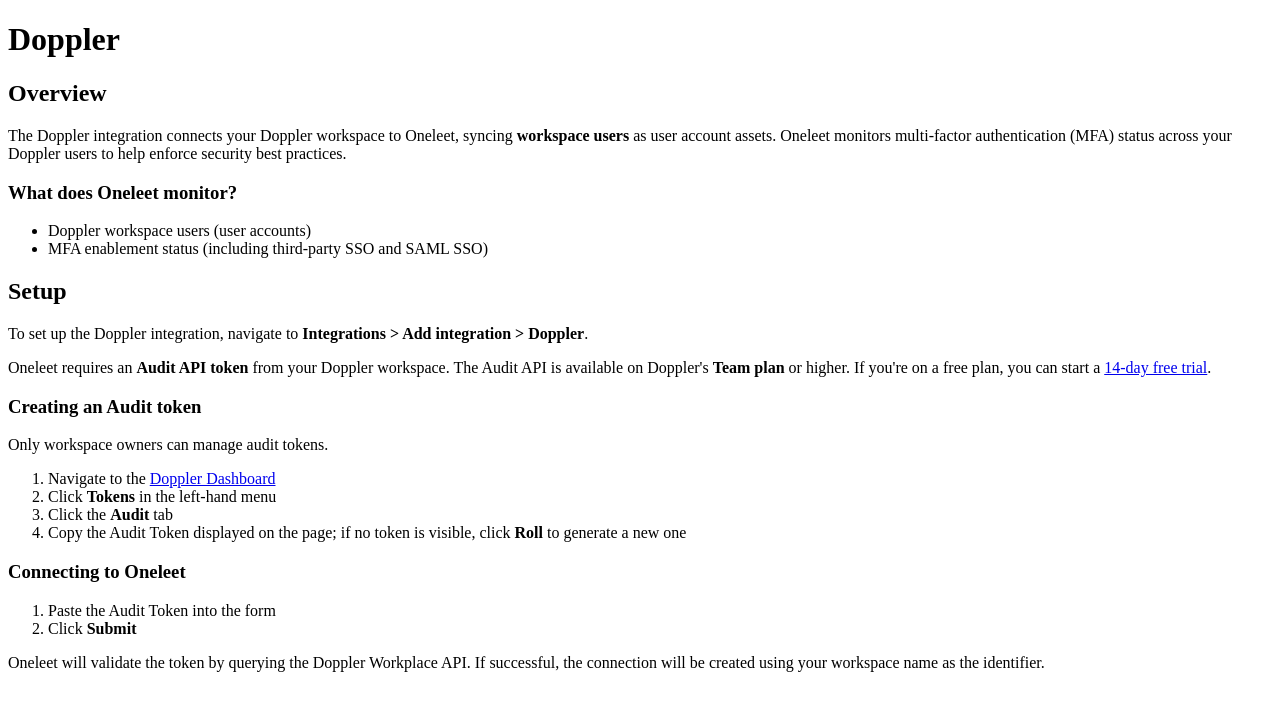
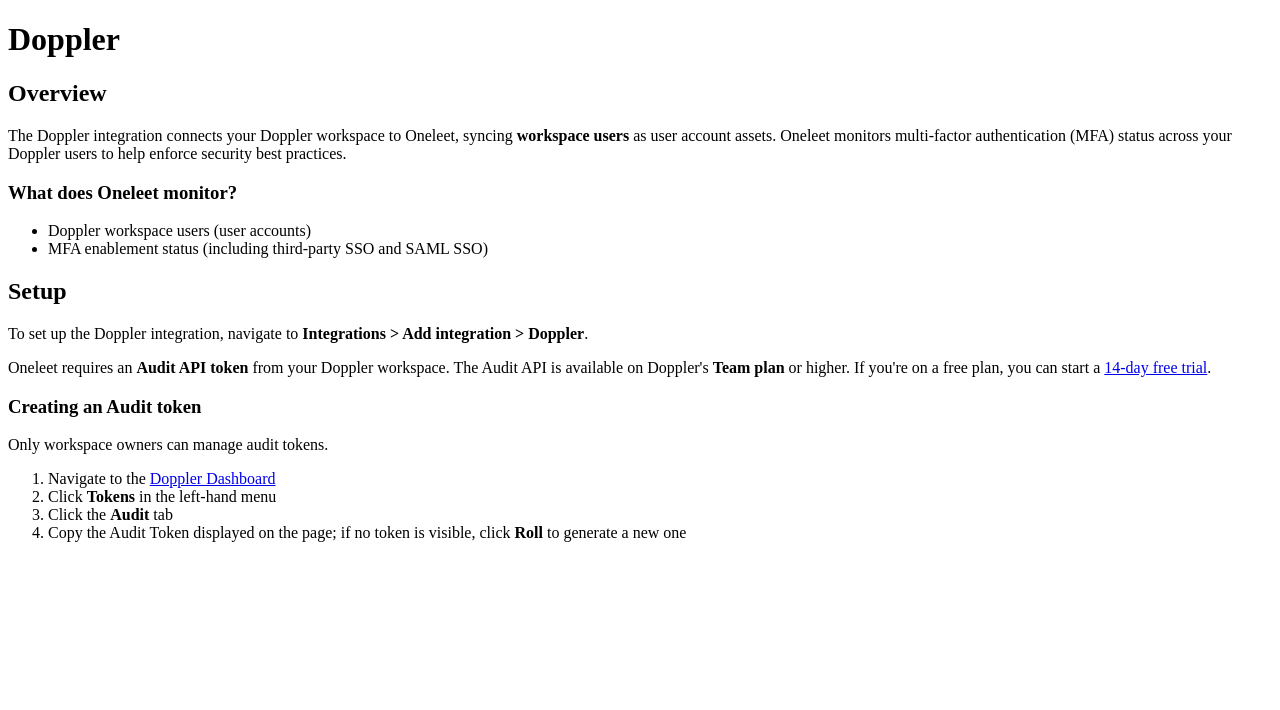
Before and after one commit to Oneleet/oneleet-docs, a Next.js app: page /integrations/doppler in a window 1280 px wide. Shown: the top 710 px of the page. Built offline with nearby package versions, Linux system fonts and the light colour scheme.

Commit message:
Update doppler.mdx
removed unneeded steps

```diff
--- a/pages/integrations/doppler.mdx
+++ b/pages/integrations/doppler.mdx
@@ -27,10 +27,3 @@
 2. Click **Tokens** in the left-hand menu
 3. Click the **Audit** tab
 4. Copy the Audit Token displayed on the page; if no token is visible, click **Roll** to generate a new one
-
-### Connecting to Oneleet
-
-1. Paste the Audit Token into the form
-2. Click **Submit**
-
-Oneleet will validate the token by querying the Doppler Workplace API. If successful, the connection will be created using your workspace name as the identifier.
```
